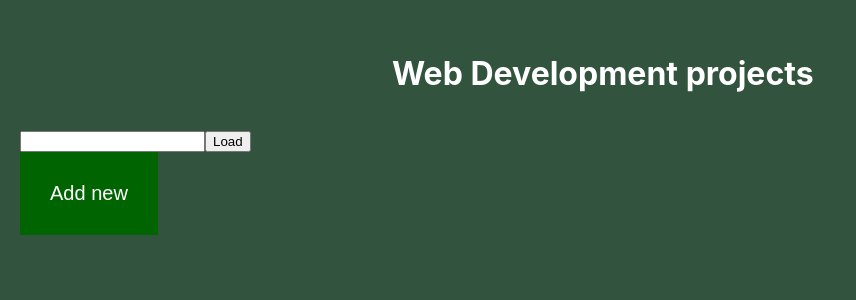
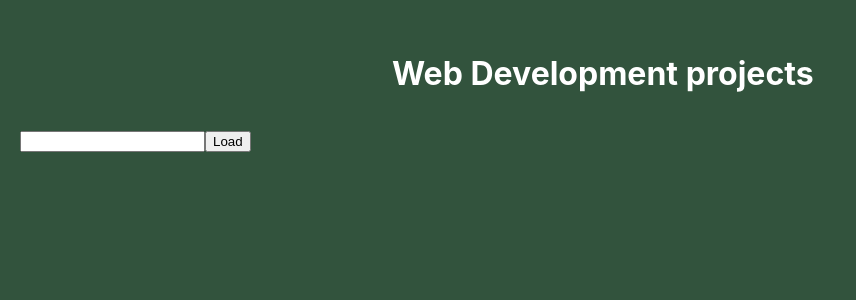
Before and after one commit to ivanbkovacevic/milos-tabela, a React (Create React App) app: page / in a window 1280 px wide. Shown: the top 300 px of the page, without its empty margins (0-856 px from the left). Built offline with nearby package versions, Linux system fonts and the light colour scheme.

Commit message:
local storage

```diff
--- a/package.json
+++ b/package.json
@@ -1,11 +1,9 @@
 {
   "name": "milos-tabela",
   "version": "0.1.0",
-  "npm": "10.2.3",
-  "node": "v20.10.0",
   "private": true,
   "type": "module",
-  "proxy": "https://web-development-projects.onrender.com",
+  "proxy": "http://localhost:5000",
   "dependencies": {
     "@testing-library/jest-dom": "^5.16.5",
     "@testing-library/react": "^13.4.0",
--- a/projects.json
+++ b/projects.json
@@ -1,6 +1,6 @@
 [
   {
-    "name": "Light teeth",
+    "name": "Light teethh",
     "productPage": [
       "www.sonicglow.com",
       "www.nike.com"
--- a/src/App.tsx
+++ b/src/App.tsx
@@ -10,7 +10,7 @@ import FormProject from "./Form/FormProject";
 
 const App: React.FC = () => {
   const { stateUI, togglePopUp, setLoadApp } = useContext(ContextUI);
-  const { popUpIsOpen, popUpVariant, loadApp } = stateUI;
+  const { popUpIsOpen, popUpVariant } = stateUI;
 
   useEffect(() => {
     // Set the document title when the component mounts
@@ -38,6 +38,7 @@ const App: React.FC = () => {
     pass: "",
   });
 
+  const storedPass = localStorage.getItem("pass");
   const handleInputChange = (e: any) => {
     const { name, value } = e.target;
     setFormData({
@@ -51,9 +52,11 @@ const App: React.FC = () => {
     setLoadApp(formData.pass)
   };
 
+
   return (
     <div className={style.wrapper}>
       <h1>Web Development projects</h1>
+      {storedPass === null && (
       <form onSubmit={handleSubmit}>
         <input
           type="text"
@@ -63,14 +66,15 @@ const App: React.FC = () => {
         />
         <button type="submit">Load</button>
       </form>
+      ) }
+      {( storedPass === "milosAffiliateTabela") && (
+        <>
       <button
         className={style.btnAddNew}
         onClick={() => togglePopUp(PopUpVariant.ADD_NEW_PROJECT)}
       >
         Add new
       </button>
-      {loadApp && (
-        <>
           <Suspense fallback={<div>Loading...</div>}>
             <MyTableProjects />
             {popUpIsOpen && <PopUp>{generatePopUpChildren()}</PopUp>}
--- a/src/MyTable/MyTableProjects.tsx
+++ b/src/MyTable/MyTableProjects.tsx
@@ -1,6 +1,5 @@
 import React, { useState, useContext, useEffect } from "react";
 import { Context } from "../context/context";
-import { ContextUI } from "../context/contextUI";
 import NumOfRows from "./NumOfRows/NumOfRows";
 import Pagination from "./Pagination/Pagination";
 import { SortOrder, TABLE_HEADERS_PRODUCTS } from "../constants";
@@ -13,10 +12,6 @@ interface MyTableProps {}
 const MyTableProjects: React.FC<MyTableProps> = () => {
   const { state, handleSort, setProjectsList } = useContext(Context);
   const { projectsList, initialLoading, itemUpdated } = state;
-  const { stateUI, setLoadApp } = useContext(ContextUI);
-  const { loadApp } = stateUI;
-
-
 
   const [numOfRows, setNumOfRows] = useState(10);
   const [currentPage, setCurrentPage] = useState(1);
--- a/src/context/contextUI.tsx
+++ b/src/context/contextUI.tsx
@@ -44,8 +44,9 @@ function ContextUIProvider(props: React.PropsWithChildren<{}>) {
   const setLoadApp = (key:string) => {
     setState({
       ...stateUI,
-      loadApp: key === "milosAffiliateTabela",
+      loadApp: !stateUI.loadApp,
     });
+    localStorage.setItem("pass", key);
   };
 
 
```
Also changed, not shown: 1 other file (tests, documents, lock files or other folders).
